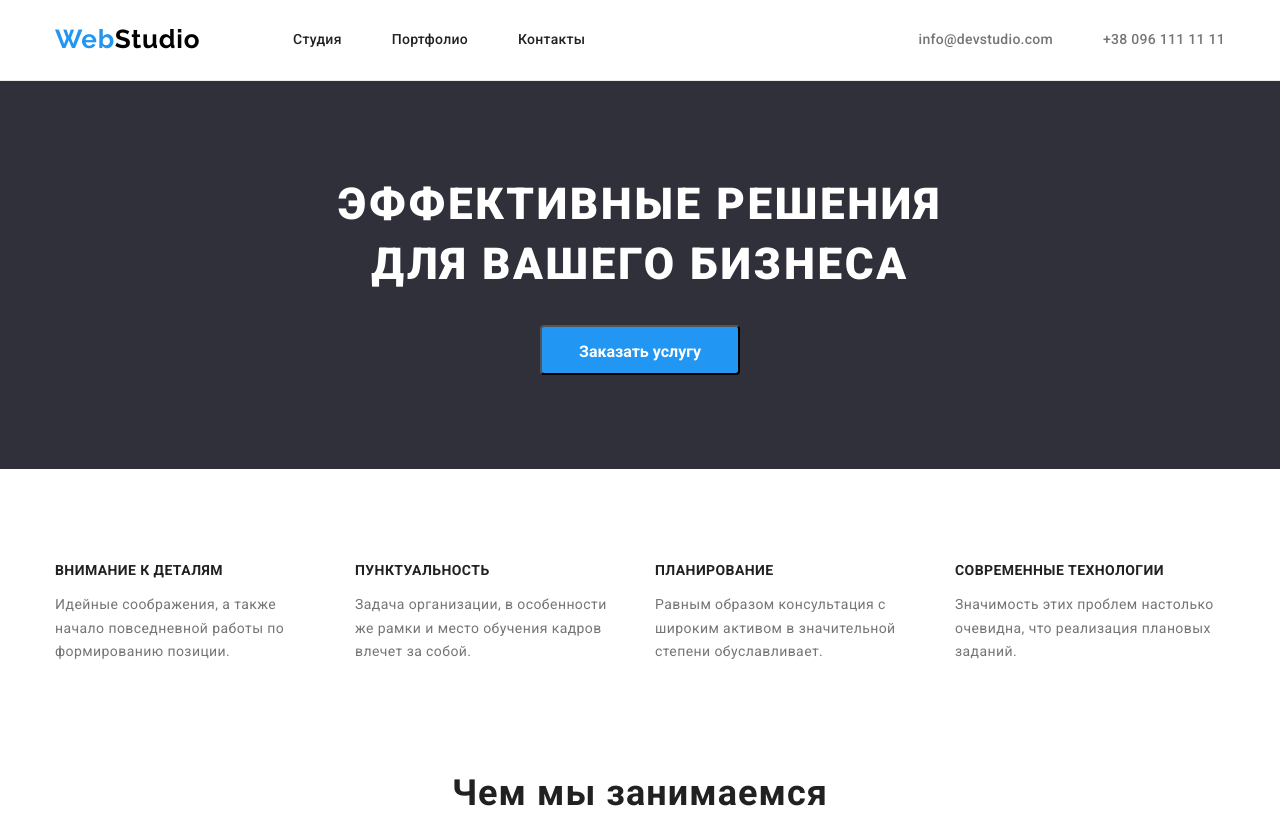
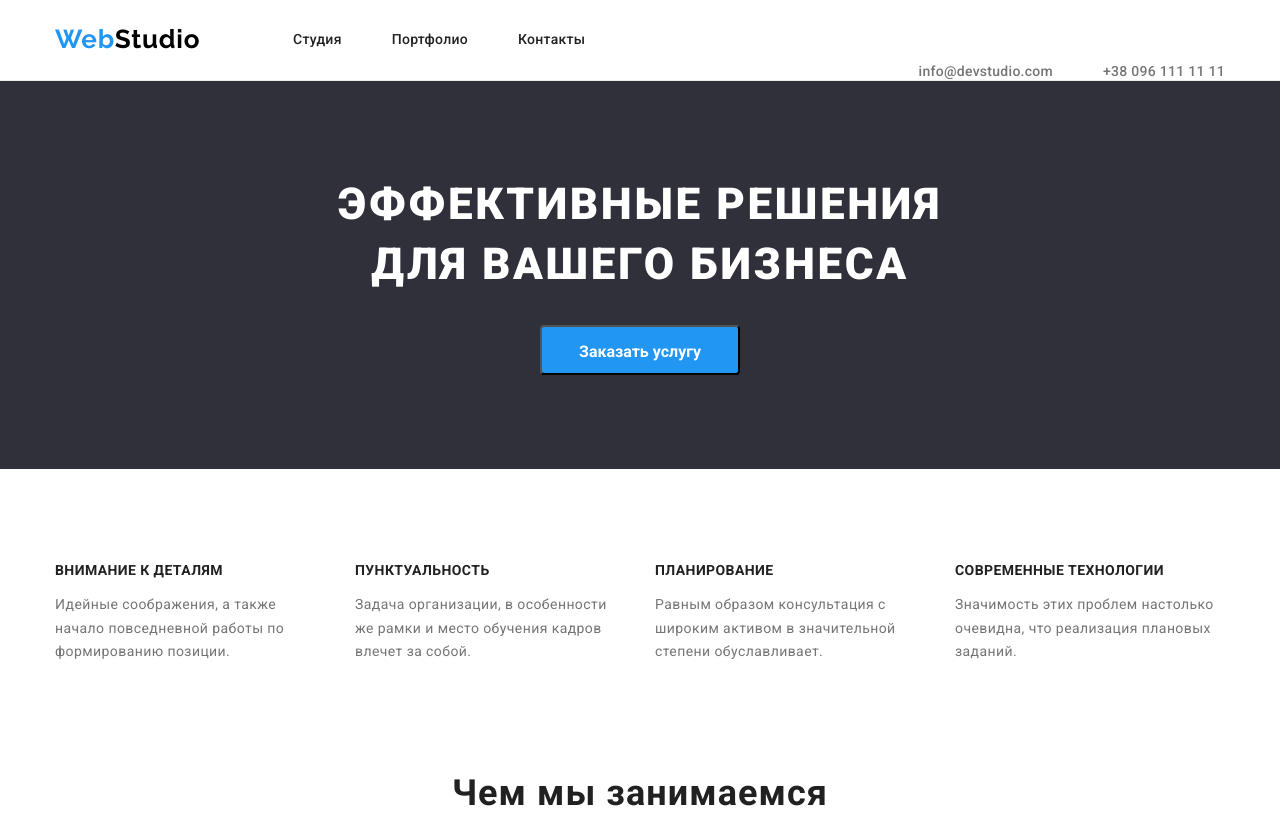
Before and after one commit to Dima-Temnikov/goit-markup-hw-03, a plain HTML site: page index.html in a window 1280 px wide. Shown: the top 817 px of the page. Drawn offline with nearby package versions, Linux system fonts and the light colour scheme.

Commit message:
16.11.2021 11:24

```diff
--- a/css/style.css
+++ b/css/style.css
@@ -130,8 +130,8 @@ section {
 .header-adr {
   display: flex;
   margin-left: auto;
-  min-width: 122 px;
-  height: 16 px;
+  min-width: 122px;
+  height: 16px;
 }
 
 .header-adr .adr-item:not(:last-child) {
```
